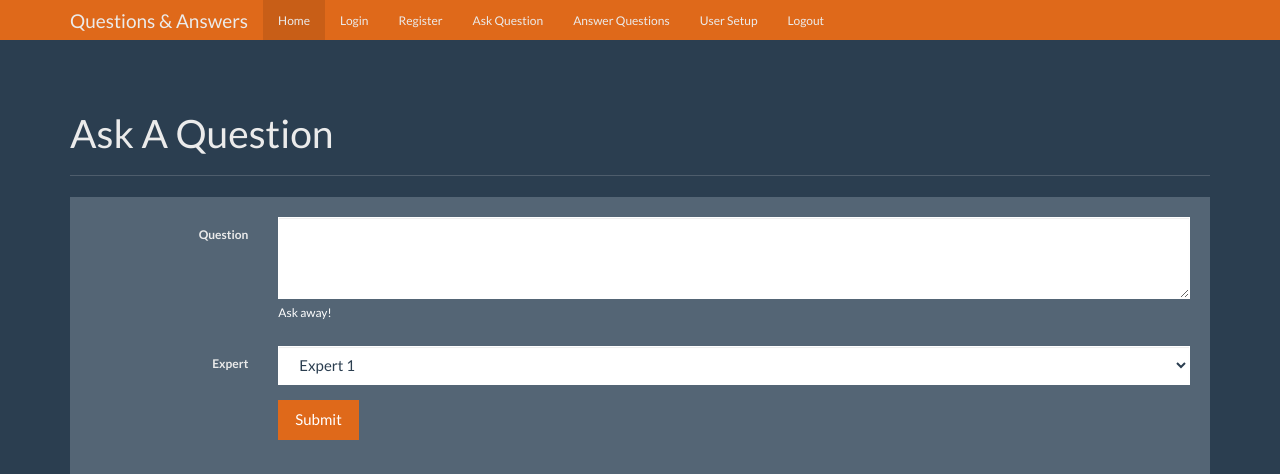
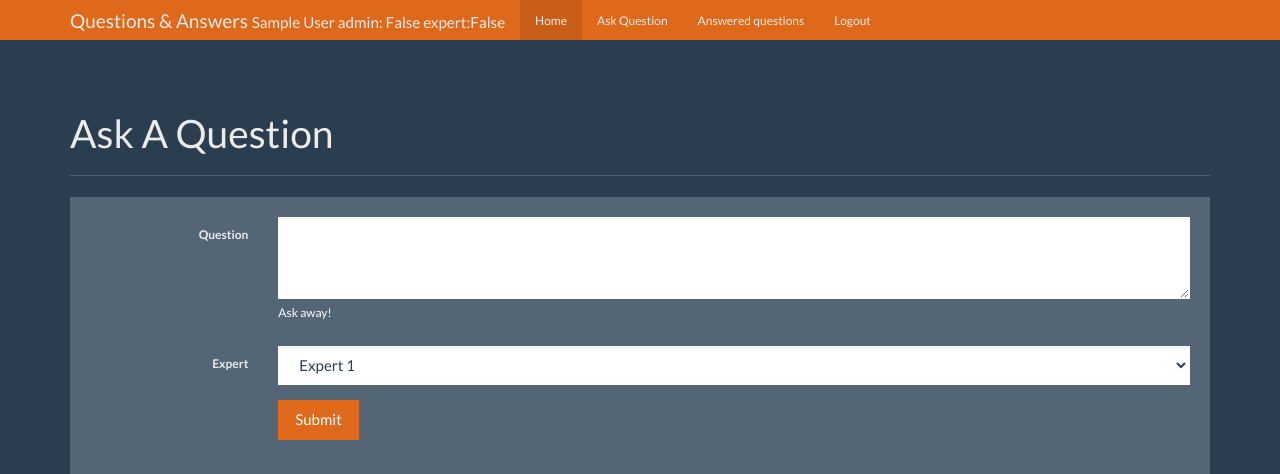
Before and after one commit to Morgan-Gicheha/Question-Answer-App, a Flask app: page /ask in a window 1280 px wide. Shown: the top 474 px of the page. Run offline with Flask 2, Linux system fonts and the light colour scheme; the visitor is signed in with stand-in values (Sample User, id 1); data comes from the database, SQL or seed files in the repository; some libraries are stand-ins or nearby versions.

Commit message:
updated link view

```diff
--- a/app.py
+++ b/app.py
@@ -95,8 +95,6 @@ def login():
     return render_template("login.html",form=form)
 
 
-
-
 @app.route("/")
 @login_required
 def home():
@@ -136,6 +134,7 @@ def promote(username):
 
     return redirect(url_for("users"))
 
+# this route fetche sthe alst question aske and should be viewd by  user
 @app.route("/question")
 @login_required
 def question():
--- a/templates/base.html
+++ b/templates/base.html
@@ -21,17 +21,36 @@
   <nav class="navbar navbar-inverse navbar-fixed-top">
     <div class="container">
       <div class="navbar-header">
-        <a class="navbar-brand" href="#">Questions & Answers</a>
+        <a class="navbar-brand" href="#">Questions & Answers <small><span>{{current_user.name}} admin: {{current_user.is_admin}} expert:{{current_user.is_expert}}</span></small>  </a>
       </div>
       <div id="navbar" class="navbar-collapse collapse">
         <ul class="nav navbar-nav">
-          <li class="active"><a href="#">Home</a></li>
+          {% if current_user.is_expert==True and current_user.is_admin==False %}
+          <li><a href="{{url_for( 'answer' )}}">Answer Questions</a></li>
+          <li><a href="{{url_for( 'unanswered' )}}">unanswered Questions</a></li>
+          <li><a href=" {{url_for('logout') }}">Logout</a></li>
+
+          {% endif %}
+          {% if current_user.is_authenticated and  current_user.is_expert==False and current_user.is_admin==False %}
+              <li class="active"><a href="{{url_for( 'home' )}}">Home</a></li>
+              <li><a href="{{url_for( 'ask' )}}">Ask Question</a></li>
+              <li><a href="{{url_for( 'question' )}}">Answered questions</a></li>
+              <li><a href=" {{url_for('logout') }}">Logout</a></li>
+            {% endif %}
+              <!-- checking if logged user is an expert -->
+
+              <!-- checking if user is admin -->
+              {% if current_user.is_admin==True and current_user.is_expert==True %}
+              <li><a href="{{url_for( 'users' )}}">User Setup</a></li>
+              <li><a href="{{url_for( 'unanswered' )}}">unanswered Questions</a></li>
+              <li><a href=" {{url_for('logout') }}">Logout</a></li>
+              {% endif %}
+
+
+          {% if current_user.is_authenticated==False %}
           <li><a href="{{url_for( 'login' )}}">Login</a></li>
           <li><a href="{{url_for( 'register' )}}">Register</a></li>
-          <li><a href="{{url_for( 'ask' )}}">Ask Question</a></li>
-          <li><a href="{{url_for( 'answer' )}}">Answer Questions</a></li>
-          <li><a href="{{url_for( 'users' )}}">User Setup</a></li>
-          <li><a href=" {{url_for('logout') }}">Logout</a></li>
+          {% endif %}
         </ul>
       </div>
       <!--/.nav-collapse -->
```
